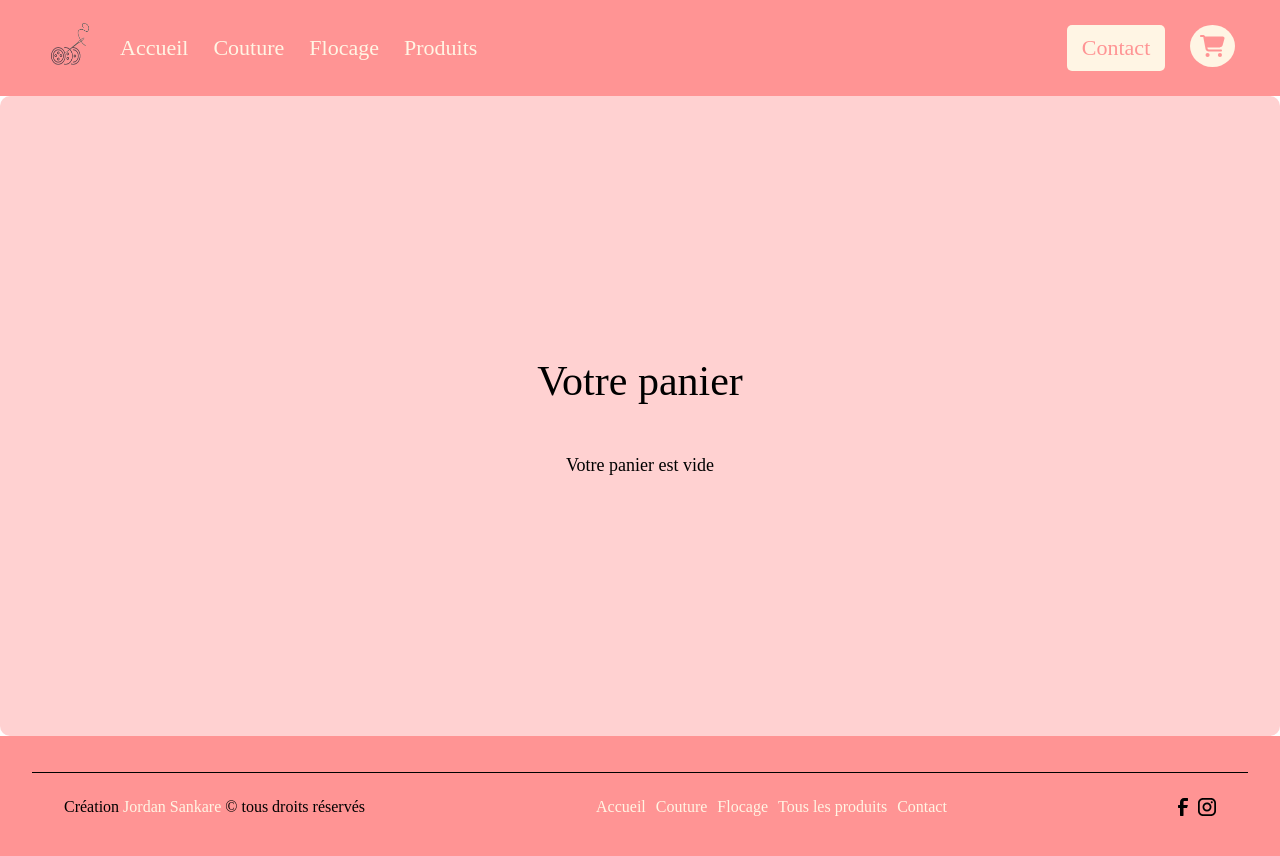
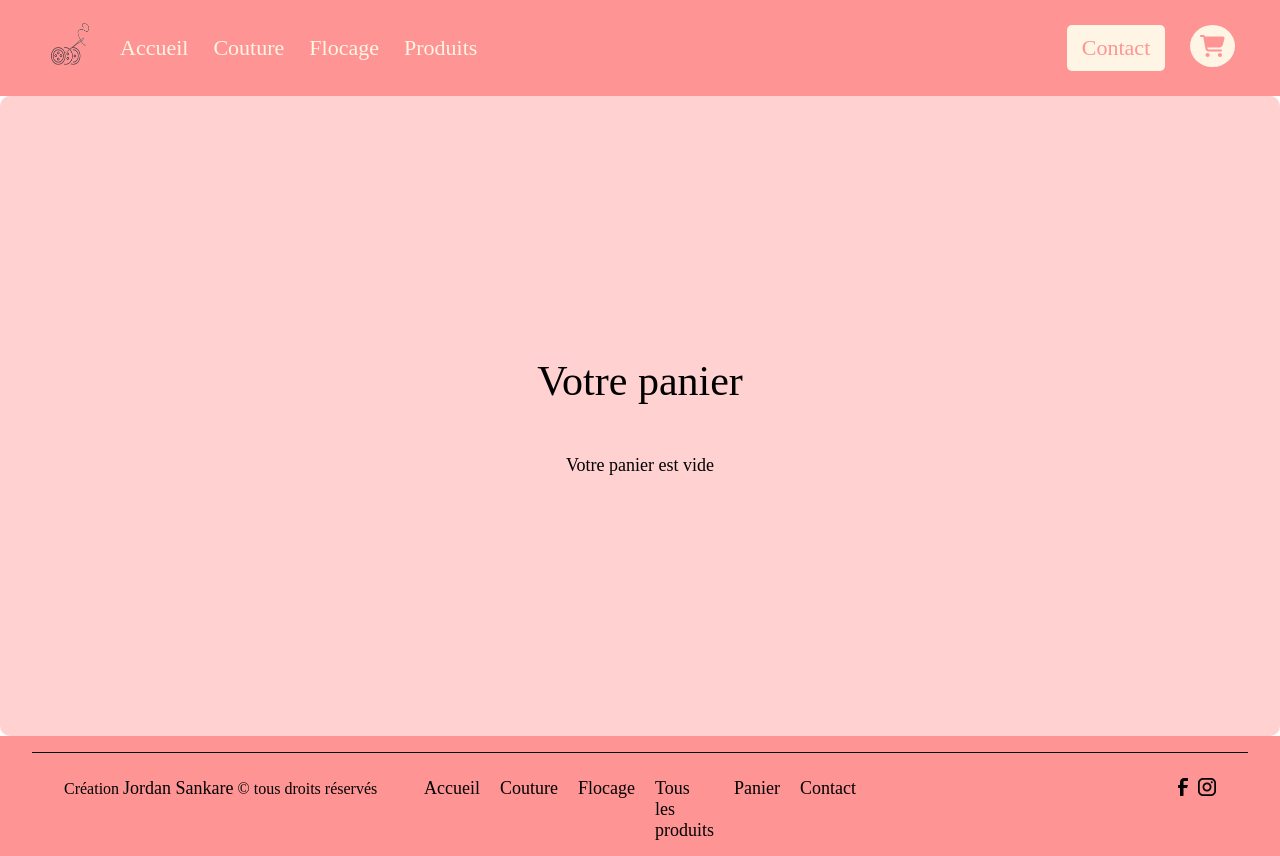
Before and after one commit to jsankare/c-line, a Next.js app: page /cart in a window 1280 px wide. Built offline with nearby package versions, Linux system fonts and the light colour scheme.

Commit message:
minor styling changes

```diff
--- a/components/Cart.jsx
+++ b/components/Cart.jsx
@@ -2,6 +2,8 @@ import React, { useState, useEffect } from "react";
 import styled from "styled-components";
 import colors from "@/assets/colors";
 import MainTitle from "./Layout/Title";
+import { FontAwesomeIcon } from "@fortawesome/react-fontawesome";
+import { faMinus, faPlus } from "@fortawesome/free-solid-svg-icons";
 
 const Container = styled.section`
     padding: 20px;
@@ -18,11 +20,15 @@ const Container = styled.section`
 const CartWrapper = styled.div`
     display: flex;
     flex-direction: column;
-    gap: 20px;
+    gap: 50px;
 `
 
 const Item = styled.div`
     margin-bottom: 10px;
+    display: flex;
+    flex-direction: column;
+    align-items: center;
+    gap: 20px;
 `
 
 const ItemDetails = styled.div`
@@ -77,16 +83,14 @@ const CollumnHeader = styled.p`
 const ModifyCartItemButton = styled.button`
     background-color: ${colors.fourth};
     border: none;
-    width: fit-content;
-    height: 30px;
     border-radius: 5px;
     background-color: ${colors.secondary};
-    font-size: 18px;
+    font-size: 22px;
     &:hover {
         cursor: pointer;
     }
     &:active{
-        font-size: 16px;
+        font-size: 20px;
     }
 `
 
@@ -94,7 +98,6 @@ const EmptyCartItemButton = styled.button`
     background-color: ${colors.fourth};
     border: none;
     width: fit-content;
-    height: 30px;
     border-radius: 5px;
     background-color: ${colors.secondary};
     font-size: 18px;
@@ -113,6 +116,12 @@ const ProductImage = styled.img`
     width: 100%;
     max-width: 250px;
     max-height: 200px;
+`
+
+const Separator = styled.div`
+    width: 80%;
+    height: 1px;
+    background-color: black;
 `
 
 const Cart = () => {
@@ -184,13 +193,14 @@ const Cart = () => {
                                         <ItemValue>{title}</ItemValue>{" "}
                                     </ItemDetailCollumnWrapper>
                                     <ItemDetailFlexWrapper>
-                                            <ModifyCartItemButton onClick={() => removeItem(title)}>-</ModifyCartItemButton>
+                                        <ModifyCartItemButton onClick={() => removeItem(title)}> <FontAwesomeIcon icon={faMinus} /> </ModifyCartItemButton>
                                         <ItemValue>{quantity}</ItemValue>{" "}
-                                            <ModifyCartItemButton onClick={() => addItem(title)}>+</ModifyCartItemButton>
+                                        <ModifyCartItemButton onClick={() => addItem(title)}> <FontAwesomeIcon icon={faPlus} /> </ModifyCartItemButton>
                                     </ItemDetailFlexWrapper>
                                     <ItemValue>{price} €</ItemValue>{" "}
                                     <ItemValue>{price * quantity} €</ItemValue>
                                 </ItemDetails>
+                                <Separator />
                             </Item>
                         );
                     })
--- a/components/Footer.jsx
+++ b/components/Footer.jsx
@@ -11,27 +11,37 @@ const Container = styled.section`
     align-items: center;
     justify-content: center;
     gap: 25px;
+    width: 100%;
 `
 
 const ContentWrapper = styled.div`
     display: flex;
+    width: 90%;
     justify-content: space-between;
-    width: 90%;
 `
 
-const TextWrapper = styled.div`
+const LinksWrapper = styled.div`
     display: flex;
-    gap: 10px;
+    width: 100%;
+    gap: 20px;
+    justify-content: center;
 `
 
 const StyledLink = styled(Link)`
     text-decoration: none;
-    color: ${colors.fourth};
+    color: black;
+    transition: ease-in-out 0.2s;
+    font-size: 18px;
+    &:hover {
+        color: ${colors.fourth};
+    }
 `
 
 const SocialsWrapper = styled.div`
     display: flex;
+    justify-content: right;
     gap: 10px;
+    width: 100%;
 `
 
 const Logo = styled.img`
@@ -45,7 +55,10 @@ const Separator = styled.div`
     height: 1px;
 `
 
-const Paragraph = styled.p``
+const Paragraph = styled.p`
+    width: 100%;
+    text-align: left;
+`
 
 const Footer = () => {
     return (
@@ -53,13 +66,14 @@ const Footer = () => {
             <Separator />
             <ContentWrapper>
                 <Paragraph>Création <StyledLink href="/" >Jordan Sankare</StyledLink> © tous droits réservés</Paragraph>
-                <TextWrapper>
+                <LinksWrapper>
                     <StyledLink href="/" >Accueil</StyledLink>
                     <StyledLink href="/sewing" >Couture</StyledLink>
                     <StyledLink href="/flocking" >Flocage</StyledLink>
                     <StyledLink href="/products" >Tous les produits</StyledLink>
+                    <StyledLink href="/cart" >Panier</StyledLink>
                     <StyledLink href="/contact" >Contact</StyledLink>
-                </TextWrapper>
+                </LinksWrapper>
                 <SocialsWrapper>
                     <StyledLink href="/" > <Logo src="/facebook.svg" /> </StyledLink>
                     <StyledLink href="/" > <Logo src="/instagram.svg" /> </StyledLink>
```
Lines whose indentation alone changed are shown as unchanged.
